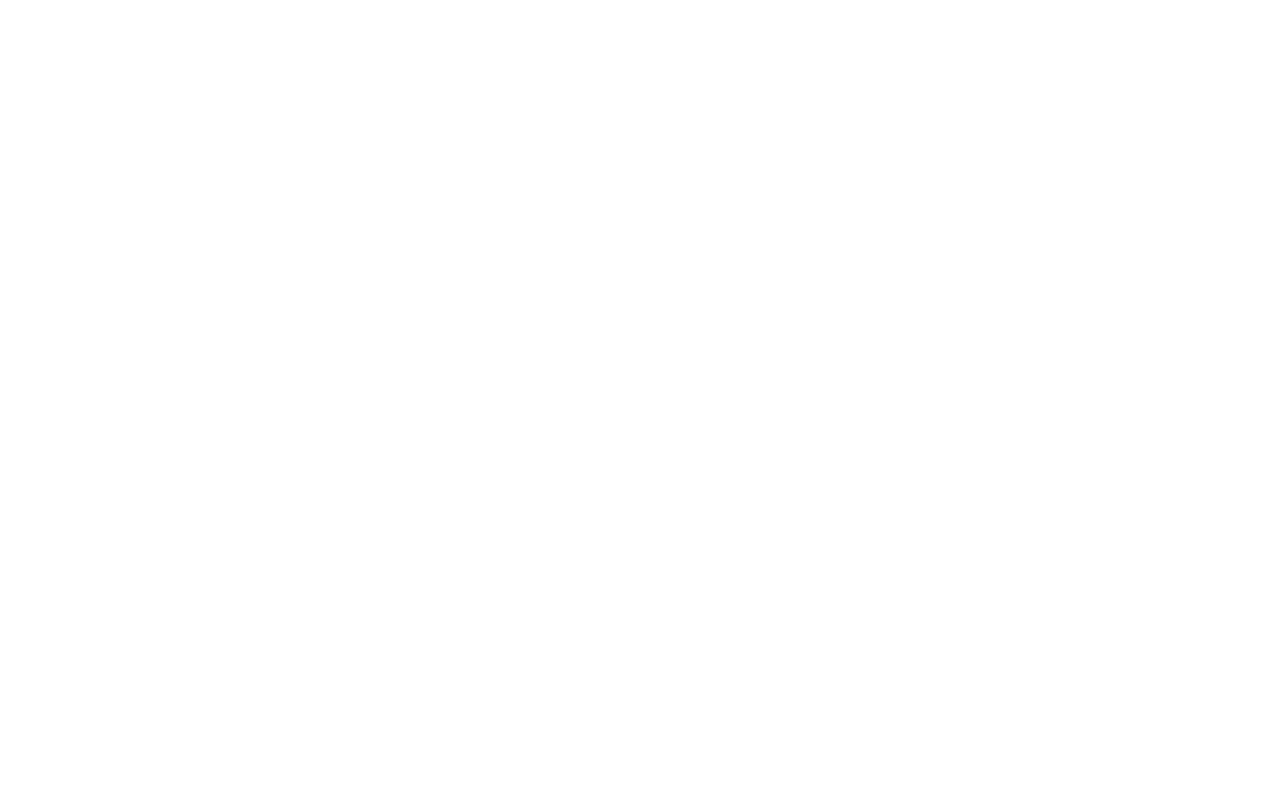
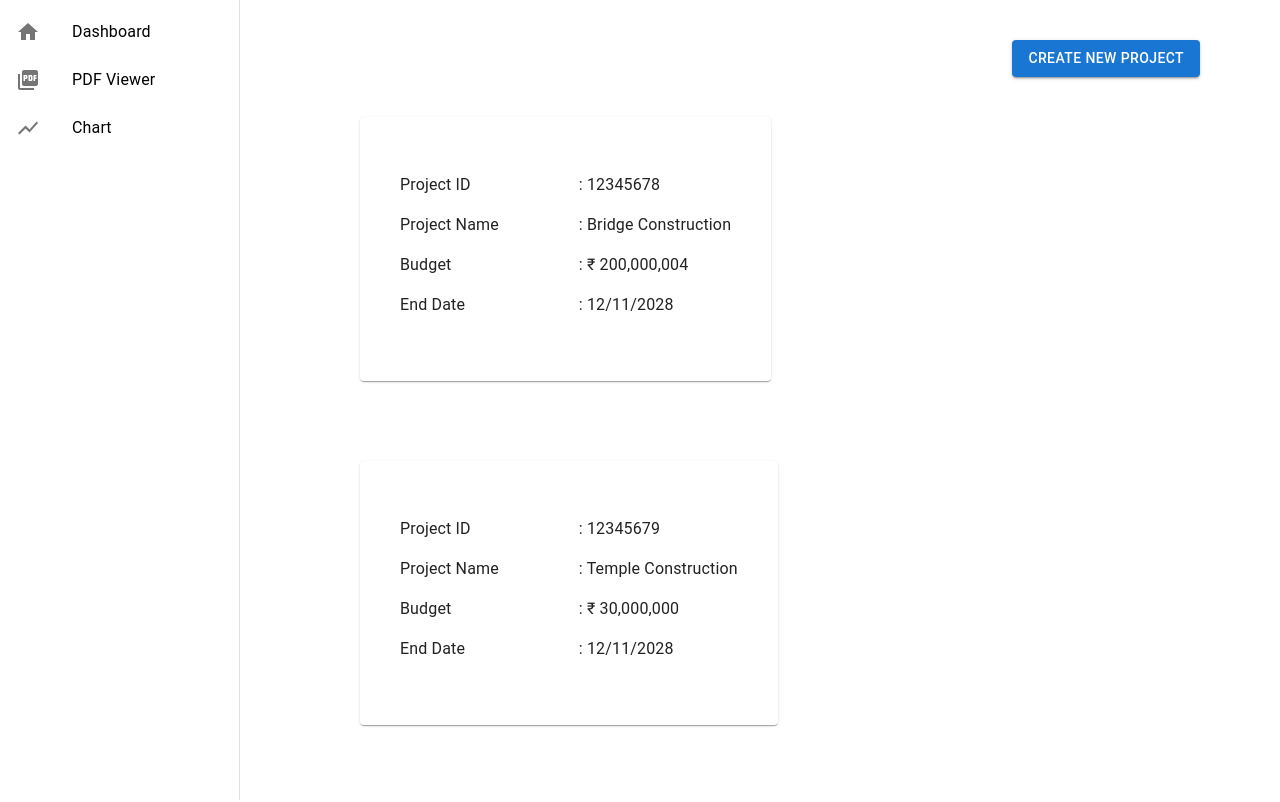
Before and after one commit to Ayushak18/bhumio-react-assignment, a React (Create React App) app: page / in a window 1280 px wide. Before the commit this address had no page. Shown: the top 802 px of the page. Built offline with nearby package versions, Linux system fonts and the light colour scheme.

Commit message:
Chart page added

```diff
--- a/package.json
+++ b/package.json
@@ -10,7 +10,9 @@
     "@testing-library/jest-dom": "^5.16.5",
     "@testing-library/react": "^13.4.0",
     "@testing-library/user-event": "^13.5.0",
+    "chart.js": "^3.9.1",
     "react": "^18.2.0",
+    "react-chartjs-2": "^4.3.1",
     "react-dom": "^18.2.0",
     "react-router-dom": "^6.4.0",
     "react-scripts": "5.0.1",
--- a/src/App.js
+++ b/src/App.js
@@ -3,14 +3,17 @@
 import Dashboard from "./pages/Dashboard";
 import SingleProject from "./pages/SingleProject";
 import PdfReportPage from "./pages/PdfReportPage";
+import Chart from "./pages/Chart";
 
 function App() {
   return (
     <>
       <Routes>
+        <Route path="/" element={<Dashboard />}></Route>
         <Route path="/dashboard" element={<Dashboard />}></Route>
         <Route path="/project/:id" element={<SingleProject />}></Route>
         <Route path="/report/pdf-report" element={<PdfReportPage />}></Route>
+        <Route path="/report/projectbudgetplot" element={<Chart />}></Route>
       </Routes>
     </>
   );
--- a/src/components/SideNavBar.js
+++ b/src/components/SideNavBar.js
@@ -52,12 +52,14 @@
               </ListItemButton>
             </ListItem>
           </Link>
+          <Link to="/report/projectbudgetplot">
             <ListItem key="Chart" disablePadding>
               <ListItemButton>
                 <ListItemIcon>{<ShowChartIcon />}</ListItemIcon>
                 <ListItemText primary="Chart" />
               </ListItemButton>
             </ListItem>
+          </Link>
         </List>
       </Drawer>
     </Box>
--- a/src/components/SingleProjectCard.js
+++ b/src/components/SingleProjectCard.js
@@ -17,7 +17,13 @@
           <Box>
             <p>: {props.singleProject.id}</p>
             <p>: {props.singleProject.name}</p>
-            <p>: {"₹ "+props.singleProject.budget}</p>
+            <p>
+              :{" "}
+              {"₹ " +
+                props.singleProject.budget
+                  .toString()
+                  .replace(/\B(?=(\d{3})+(?!\d))/g, ",")}
+            </p>
             <p>: {props.singleProject.end_date}</p>
           </Box>
         </Box>
--- /dev/null
+++ b/src/components/lineChart.js
@@ -0,0 +1,56 @@
+import { Box } from "@mui/system";
+import dummyData from "../data/dummyData.json";
+import {
+  Chart as ChartJS,
+  CategoryScale,
+  LinearScale,
+  PointElement,
+  LineElement,
+  Title,
+  Tooltip,
+  Legend,
+} from "chart.js";
+import { Line } from "react-chartjs-2";
+
+ChartJS.register(
+  CategoryScale,
+  LinearScale,
+  PointElement,
+  LineElement,
+  Title,
+  Tooltip,
+  Legend
+);
+
+function LineChart() {
+  const data = {
+    labels: dummyData.map((singleProject) => singleProject.id),
+    datasets: [
+      {
+        label: "Budget in Rupees",
+        data: dummyData.map((singleProject) => singleProject.budget),
+        borderColor: "rgb(255, 99, 132)",
+        backgroundColor: "rgba(255, 99, 132, 0.5)",
+        borderWidth: 1,
+      },
+    ],
+  };
+  return (
+    <>
+      <Box
+        sx={{
+          display: "flex",
+          ml: 35,
+          mt: 10,
+          mr: 10,
+          alignItems: "flex-start",
+          flexWrap: "wrap",
+        }}
+      >
+        <Line data={data} />
+      </Box>
+    </>
+  );
+}
+
+export default LineChart;
--- a/src/components/pdfPageTable.js
+++ b/src/components/pdfPageTable.js
@@ -47,7 +47,12 @@
                 {singleProject.id}
               </TableCell>
               <TableCell>{singleProject.name}</TableCell>
-              <TableCell>{"₹ " + singleProject.budget}</TableCell>
+              <TableCell>
+                {"₹ " +
+                  singleProject.budget
+                    .toString()
+                    .replace(/\B(?=(\d{3})+(?!\d))/g, ",")}
+              </TableCell>
             </TableRow>
           ))}
         </TableBody>
--- a/src/data/dummyData.json
+++ b/src/data/dummyData.json
@@ -12,11 +12,11 @@
         "phone":"741258963",
         "email":"xyz@gmail.com",
         "status":"Bhoomi Poojan Done,Foundation Completed",
-        "budget": 2000000042
+        "budget": 200000004
     },
     {
         "id":12345679,
-        "name":"Bridge Construction",
+        "name":"Temple Construction",
         "manager":"Ram Krishna",
         "start_date": "27/12/2020",
         "site":"25,Rampur,UP",
@@ -27,11 +27,11 @@
         "phone":"741258963",
         "email":"xyz@gmail.com",
         "status":"Bhoomi Poojan Done,Foundation Completed",
-        "budget": 200000
+        "budget": 30000000
     },
     {
         "id":12345689,
-        "name":"Bridge Construction",
+        "name":"House Construction",
         "manager":"Ram Krishna",
         "start_date": "27/12/2020",
         "site":"25,Rampur,UP",
@@ -46,7 +46,7 @@
     },
     {
         "id":12345789,
-        "name":"Bridge Construction",
+        "name":"Road Construction",
         "manager":"Ram Krishna",
         "start_date": "27/12/2020",
         "site":"25,Rampur,UP",
@@ -57,11 +57,11 @@
         "phone":"741258963",
         "email":"xyz@gmail.com",
         "status":"Bhoomi Poojan Done,Foundation Completed",
-        "budget": 904651000
+        "budget": 404651000
     },
     {
         "id":12346789,
-        "name":"Bridge Construction",
+        "name":"Well Construction",
         "manager":"Ram Krishna",
         "start_date": "27/12/2020",
         "site":"25,Rampur,UP",
@@ -76,7 +76,7 @@
     },
     {
         "id":12356789,
-        "name":"Bridge Construction",
+        "name":"Highway Construction",
         "manager":"Ram Krishna",
         "start_date": "27/12/2020",
         "site":"25,Rampur,UP",
@@ -91,7 +91,7 @@
     },
     {
         "id":12456789,
-        "name":"Bridge Construction",
+        "name":"Temple Construction",
         "manager":"Ram Krishna",
         "start_date": "27/12/2020",
         "site":"25,Rampur,UP",
@@ -102,11 +102,11 @@
         "phone":"741258963",
         "email":"xyz@gmail.com",
         "status":"Bhoomi Poojan Done,Foundation Completed",
-        "budget": 5698523
+        "budget": 56985230
     },
     {
         "id":13456789,
-        "name":"Bridge Construction",
+        "name":"Pond Construction",
         "manager":"Ram Krishna",
         "start_date": "27/12/2020",
         "site":"25,Rampur,UP",
@@ -117,11 +117,11 @@
         "phone":"741258963",
         "email":"xyz@gmail.com",
         "status":"Bhoomi Poojan Done,Foundation Completed",
-        "budget": 45896325740
+        "budget": 358963250
     },
     {
         "id":23456789,
-        "name":"Bridge Construction",
+        "name":"Flyover Construction",
         "manager":"Ram Krishna",
         "start_date": "27/12/2020",
         "site":"25,Rampur,UP",
@@ -177,7 +177,7 @@
         "phone":"741258963",
         "email":"xyz@gmail.com",
         "status":"Bhoomi Poojan Done,Foundation Completed",
-        "budget": 2135890
+        "budget": 20135890
     },
     {
         "id":1234456789,
@@ -192,6 +192,6 @@
         "phone":"741258963",
         "email":"xyz@gmail.com",
         "status":"Bhoomi Poojan Done,Foundation Completed",
-        "budget": 6500000
+        "budget": 60500000
     }
 ]
--- /dev/null
+++ b/src/pages/Chart.js
@@ -0,0 +1,14 @@
+import { Box } from "@mui/system";
+import SideNavBar from "../components/SideNavBar";
+import LineChart from "../components/lineChart";
+
+function Chart() {
+  return (
+    <>
+      <SideNavBar />
+      <LineChart />
+    </>
+  );
+}
+
+export default Chart;
```
Also changed, not shown: 1 other file (tests, documents, lock files or other folders). Lines whose indentation alone changed are shown as unchanged.
